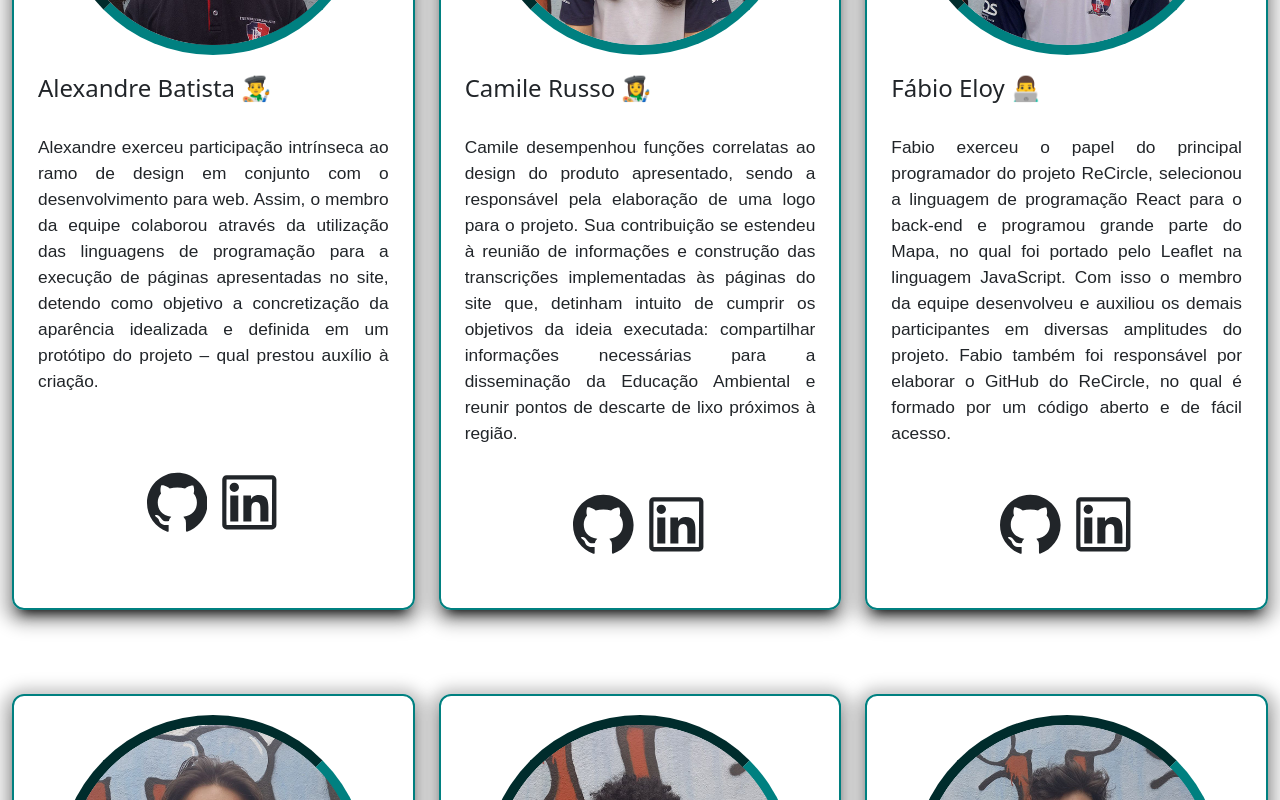
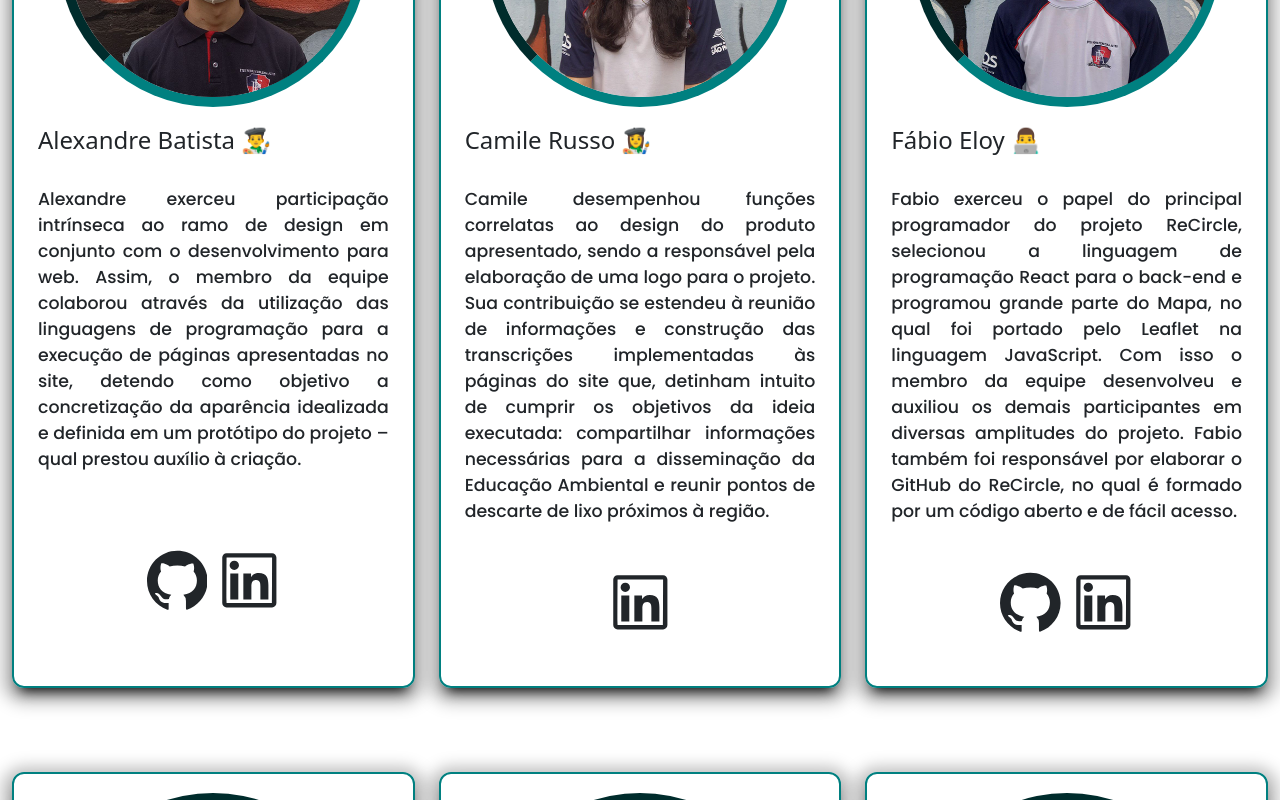
Before and after one commit to FabioPassos10/Recicle, a React (Create React App) app: page /Sobre in a window 1280 px wide. Shown: the part 880-1680 px from the top of the page. Built offline with nearby package versions, Linux system fonts and the light colour scheme.

Commit message:
atualizações

```diff
--- a/src/Components/lixoAmarelo.js
+++ b/src/Components/lixoAmarelo.js
@@ -7,7 +7,7 @@ function Amarelo() {
       src={imglixo}
       alt="Reciclagem"
       height={"100%"}
-      width={"100%"}
+      width={"100px"}
       margin="10px"
     />
   );
--- a/src/Components/lixoAzul.js
+++ b/src/Components/lixoAzul.js
@@ -7,7 +7,7 @@ function Azul() {
       src={imglixo}
       alt="Reciclagem"
       height={"100%"}
-      width={"100%"}
+      width={"100px"}
       margin="10px"
     />
   );
--- a/src/Components/lixoMarrom.js
+++ b/src/Components/lixoMarrom.js
@@ -7,7 +7,7 @@ function Marrom() {
       src={imglixo}
       alt="Reciclagem"
       height={"100%"}
-      width={"100%"}
+      width={"100px"}
       margin="10px"
     />
   );
--- a/src/Components/lixoVerde.js
+++ b/src/Components/lixoVerde.js
@@ -7,7 +7,7 @@ function Verde() {
       src={imglixo}
       alt="Reciclagem"
       height={"100%"}
-      width={"100%"}
+      width={"100px"}
       margin="10px"
     />
   );
--- a/src/Components/lixoVermelho.js
+++ b/src/Components/lixoVermelho.js
@@ -7,7 +7,7 @@ function Vermelho() {
       src={imglixo}
       alt="Reciclagem"
       height={"100%"}
-      width={"100%"}
+      width={"100px"}
       margin="10px"
     />
   );
--- a/src/Pages/Dicas/Dicas.js
+++ b/src/Pages/Dicas/Dicas.js
@@ -20,8 +20,9 @@ export default function Dicas() {
               <Grafico />
             </div>
             <div className="col-xs-5 col-md-5 col-sm-12">
-              <h4>Importância da Reciclagem</h4>
+
               <p className="text-grafico">
+                <h4>Importância da Reciclagem</h4>
                 A reciclagem auxilia na conservação de recursos naturais, reduzindo a extração de novas
                 matérias-primas, além de proporcionar economia de energia e de gastos com limpeza urbana,
                 já que também evita a poluição. Tal prática reduz emissões de gases do efeito estufa e,
@@ -44,8 +45,9 @@ export default function Dicas() {
             <PieChart />
 
             <div className="col-12">
-              <h4>Produção de Lixo no Brasil</h4>
+
               <p className="text-chart">
+                <h4>Produção de Lixo no Brasil</h4>
                 Conforme cita Karin Lehnardt, mais da metade do lixo brasileiro é orgânico, ou seja, originário
                 de seres vivos e, do total produzido, apenas 3% são reciclados. São Paulo consiste na cidade
                 brasileira que mais produz lixo, porém a região Nordeste localiza a maior quantidade de resíduos
@@ -56,10 +58,11 @@ export default function Dicas() {
           </div>
         </div>
       </div>
-      <h4 className="tituloRM">A Reciclagem no Mundo</h4>
+
       <div className="container text-mid">
 
         <p>
+          <h4 className="tituloRM">A Reciclagem no Mundo</h4>
           Segundo dispõe Karin Lehnrdt, a probabilidade de que norte-americanos reciclem é maior do que
           votem e, mulheres normalmente expressam maior preocupação com o meio ambiente, sendo melhores
           recicladoras do que os homens.
@@ -89,21 +92,19 @@ export default function Dicas() {
           Depois de fazer uma cirurgia de lipoaspiração, um capitão da Nova Zelândia reciclou sua gordura
           em biocombustível para alimentar seu barco ecológico.
         </p>
-        <Table />
         <div className="row">
           <div className="col-2"></div>
           <div className="col-10 vl">
             <p>
-              Lorem ipsum dolor sit amet consectetur adipisicing elit. Possimus
-              minima dolorem facere optio quam. Aliquam possimus ab qui facere
-              placeat magnam laboriosam quod temporibus iure autem,
-              exercitationem i usto! Laudantium, quod?
+              Em conformidade a dados apresentados por Júlia Azevedo e por um artigo presente no site Brasil Escola, segue-se a tabela de tempo de decomposição de alguns materiais:
             </p>
           </div>
         </div>
+        <Table />
 
-        <h4>Coleta Seletiva</h4> <br />
+
         <p>
+          <h4 className="tituloRM">Coleta Seletiva</h4> <br />
           Segundo Bruna Gentil, coleta seletiva trata-se da separação entre resíduo e lixo. Entende-se como lixo ou rejeitos tudo
           aquilo que não pode ser reutilizado e resíduo como sendo todo tipo de descarte que pode ser reciclado.
         </p>
@@ -118,9 +119,19 @@ export default function Dicas() {
         </p>
         <p>
           A contribuição para a Coleta Seletiva pode ser feita dentro de casa, separando materiais recicláveis (metais, embalagens, papel, papelão e vidro) do lixo orgânico (restos de alimento) e de rejeitos (como fraldas, absorventes, cotonetes e papel higiênico usado).
+        </p><br /><br />
+
+        <p>
+          <h4 className="tituloRM">Produção de Lixo no Mundo </h4>
+          Como exposto por Karin Lehnardt e Gabriela Dobre:
         </p>
+        <p>
 
+
+
+        </p>
       </div>
+
 
       <div className="dicas d-flex">
         <div className="container">
--- a/src/Pages/Dicas/dicas.css
+++ b/src/Pages/Dicas/dicas.css
@@ -1,5 +1,5 @@
 p {
-  font-family: Arial, Helvetica, sans-serif;
+  font-family: "Poppins", sans-serif;
   font-size: 13pt;
 }
 
--- a/src/Pages/Sobre/Sobre.js
+++ b/src/Pages/Sobre/Sobre.js
@@ -86,10 +86,8 @@ export default function sobre(props) {
                 </p>
               </div>
               <div className="redes_cardSobre">
-                <a className="a_sobre" href="https://github.com/luaaan" target="_blank">
-                  <GithubOutlined style={{ paddingRight: "12px" }} />
-                </a>
-                <a className="a_sobre" href="" target="_blank">
+
+                <a className="a_sobre" href="https://www.linkedin.com/in/camile-russo-715ab3213" target="_blank">
                   <LinkedinOutlined />
                 </a>
               </div>
--- a/src/index.css
+++ b/src/index.css
@@ -70,3 +70,7 @@ a.visited {
   color: rgb(0, 255, 170) !important;
   transform: 0.5s;
 }
+
+p {
+  font-family: "Poppins", sans-serif;
+}
```
